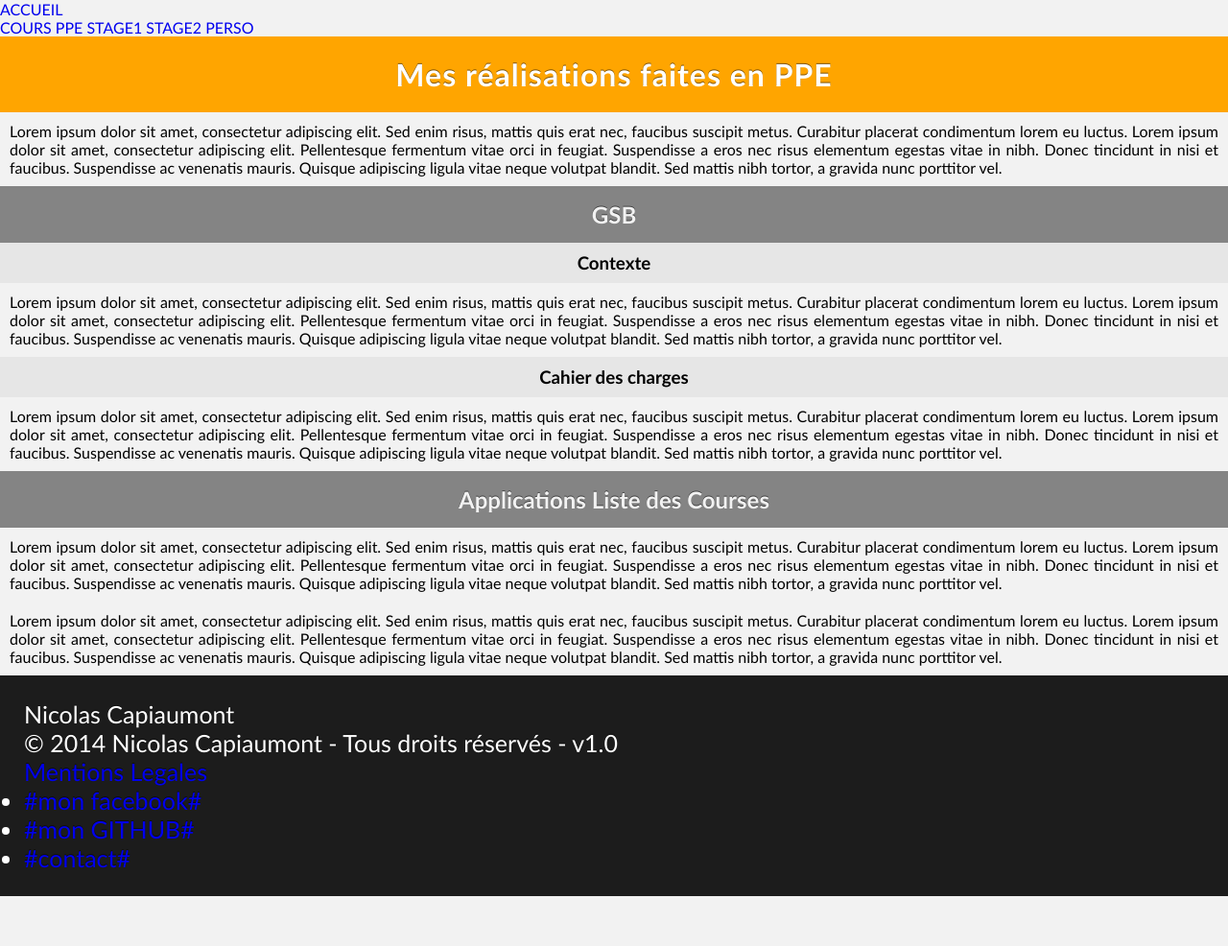
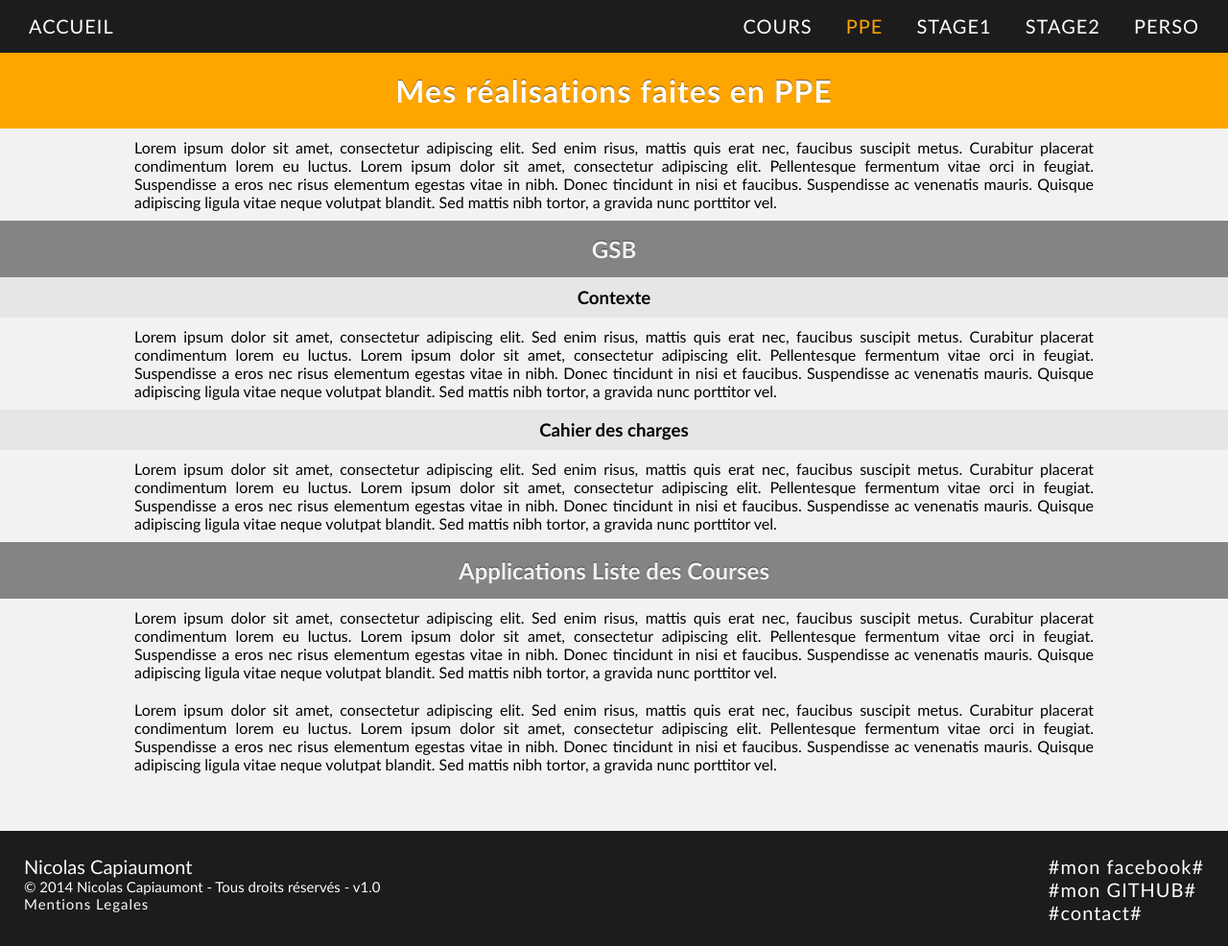
Before and after one commit to NCapiaumont/monPortfolio, a PHP site: page /ppe.html in a window 1280 px wide. Shown: the whole page at 96% size. Before the commit the page ends 934 px from the top, so only its background shows below. Run offline with PHP 8.4, Linux system fonts and the light colour scheme.

Commit message:
CSS du menu, du footer et contenu de la page

```diff
--- a/style/styleP.css
+++ b/style/styleP.css
@@ -11,6 +11,29 @@
 body {
 	font: normal 100% "Trebuchet MS",Verdana,"Lucida Grande",Tahoma,Arial,Helvetica,Sans-Serif;
 	background-color: #F2F2F2;
+}
+/* le menu qui va bien */
+#menu {
+	height:25px;
+	background-color: rgb(28, 28, 28);
+	color: #fff;
+	padding:15px;
+	padding-left:30px;
+	padding-right:30px;
+	font-size: 20px;
+	word-spacing: 30px;/* espacement entre deux mots */
+
+}
+.demi-page {
+	width:50%;
+}
+/* placement a gauche */
+.left {
+	float: left !important;
+}
+/* placement a droite */
+.right {
+	float: right !important;
 }
 /* Style des titres h1 */
 h1 {
@@ -41,6 +64,12 @@ h3 {
 h4 {
 
 }
+/* classe contenu qui place correctement le contenu de la page */
+.contenu {
+	margin-left: auto;
+	margin-right: auto;
+	max-width: 1000px;
+}
 /* Style des paragraphes */
 p {
 	color: #000;
@@ -49,14 +78,26 @@ p {
 	text-align: justify;
 	padding: 10px;
 }
+/* Enleve les points des listes */
+li{
+	list-style-type:none;
+}
 /* amélioration du rendu des images */
 img {
-
+	border:solid;
+	border-color:orange;
 }
 /* supprime la decoration des textes qui auront cette classe */
 .textnodeco {
 	text-decoration: none;
+	color:rgb(255, 255, 255);
+	letter-spacing: 1px;
 }
+/* classe active pour afficher si le menu est actif */
+.active {
+	color:orange;
+}
+
 /* mise en place de l'image facebook */
 #facebook {
 	width: 60px;
@@ -77,6 +118,27 @@ img {
 	color: #fff;
 	background-color:#1C1C1C;
 	text-shadow: 0 -1px 0 rgba(0, 0, 0, 0.5);
-	font-size: 25px;
+	font-size: 20px;
 	padding: 25px;
+	height: 70px;
+	margin-top:50px;
 }
+/* texte nom dans le footer */
+#textFooterNicolas {
+	font-size: 20px;
+}
+/* class du texte du footer */
+.textFooterDroit {
+	font-size: 15px;
+}
+/* placement des reseaux dans le footer */
+#reseaux {
+	display:block;
+	float:right;
+}
+/* placement du texte dans le footer */
+#textesFooter {
+	display:block;
+	float:left;
+}
+/* width 665px passage en format tablette/téléphone */
```
